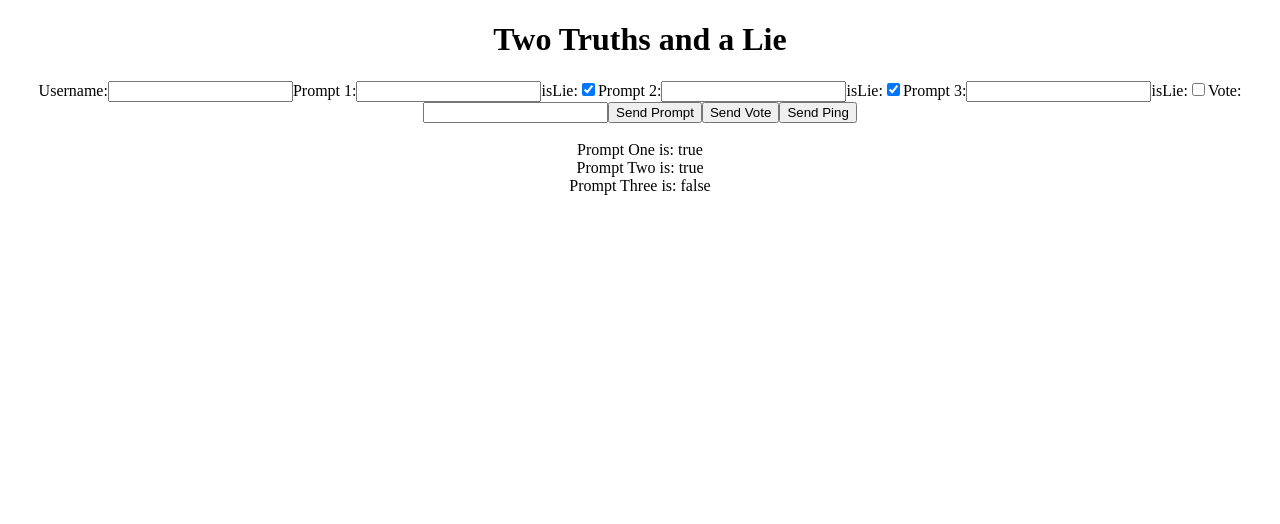
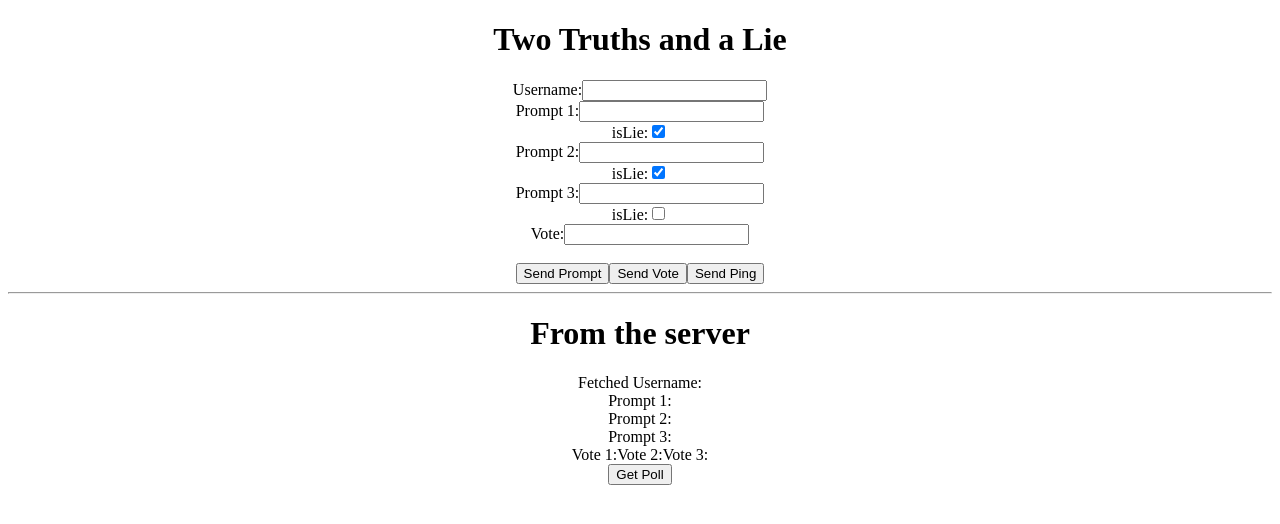
Before and after one commit to austindflatt/two-truth-and-a-lie, a React (Create React App) app: page / in a window 1280 px wide. Shown: the top 524 px of the page. Built offline with nearby package versions, Linux system fonts and the light colour scheme.

Commit message:
finished hw

```diff
--- a/src/App.js
+++ b/src/App.js
@@ -1,7 +1,7 @@
 import './App.css';
 import React, { Component } from 'react'
 
-const serverURL = "http://cab2-108-53-232-66.ngrok.io";
+const serverURL = "http://ce44-108-53-232-66.ngrok.io";
 
 const mapPrompt = (prompt) => {
   console.log(prompt)
@@ -37,22 +37,42 @@ export class App extends Component {
     promptThree: {
       text: '',
       isLie: false
-    }
+    },
+    fetchedUsername: '',
+    fetchedPromptOne: {
+      prompt: '',
+      isLie: false
+    },
+    fetchedPromptTwo: {
+      prompt: '',
+      isLie: false
+    },
+    fetchedPromptThree: {
+      prompt: '',
+      isLie: false
+    },
+
+    fetchedVoteOne: '',
+    fetchedVoteTwo: '',
+    fetchedVoteThree: '',
   }
 
   handleUsernameChange = (event) => {
+    event.preventDefault();
     this.setState({
       username: event.target.value,
     })
   }
 
   handleVoteChange = (event) => {
+    event.preventDefault();
     this.setState({
       vote: event.target.value,
     })
   }
 
   handlePromptOneChange = (event) => {
+    event.preventDefault();
     this.setState({
       promptOne: {
         ...this.state.promptOne,
@@ -71,6 +91,7 @@ export class App extends Component {
   }
 
   handlePromptTwoChange = (event) => {
+    event.preventDefault();
     this.setState({
       promptTwo: {
         ...this.state.promptTwo,
@@ -89,6 +110,7 @@ export class App extends Component {
   }
 
   handlePromptThreeChange = (event) => {
+    event.preventDefault();
     this.setState({
       promptThree: {
         ...this.state.promptThree,
@@ -104,10 +126,6 @@ export class App extends Component {
         isLie: !this.state.promptThree.isLie
       }
     })
-  }
-
-  handleOnSubmit = (event) => {
-    event.preventDefault();
   }
 
   async pingDetails(username) {
@@ -165,6 +183,32 @@ export class App extends Component {
     return voteResponse;
   }
 
+  async promptPoll() {
+    const requestOptions = await fetch (`${serverURL}/prompt-poll`, {
+      method: 'GET',
+      headers: { 'Content-Type': 'application/json', "x-Trigger": "CORS", },
+    })
+    return requestOptions.text();
+  }
+
+  async getPollPrompt() {
+    const currentPoll = await this.promptPoll();
+    const parsedPoll = JSON.parse(currentPoll);
+    console.log('current poll', currentPoll)
+    console.log('parsed poll', parsedPoll)
+    this.setState({
+      fetchedUsername: parsedPoll.currentPrompt.userName,
+
+      fetchedPromptOne: parsedPoll.currentPrompt.prompts.promptOne,
+      fetchedPromptTwo: parsedPoll.currentPrompt.prompts.promptTwo,
+      fetchedPromptThree: parsedPoll.currentPrompt.prompts.promptThree,
+
+      fetchedVoteOne: parsedPoll.promptVotes[1],
+      fetchedVoteTwo: parsedPoll.promptVotes[2],
+      fetchedVoteThree: parsedPoll.promptVotes[3],
+    })
+  }
+
   showDetails = () => {
 		return (
 			<div>
@@ -186,7 +230,6 @@ export class App extends Component {
     return (
       <div className='App'>
         <h1>Two Truths and a Lie</h1>
-        <form onSubmit={this.handleOnSubmit}>
 					<label>Username:</label>
 					<input
 					name='newUsername'
@@ -194,6 +237,7 @@ export class App extends Component {
 					value={username}
 					onChange={this.handleUsernameChange}
 					/>
+          <br />
           <label>Prompt 1:</label>
 					<input
 					name='PromptOne'
@@ -201,12 +245,14 @@ export class App extends Component {
 					value={promptOne.text}
 					onChange={this.handlePromptOneChange}
 					/>
+          <br />
           <label>isLie:</label>
           <input
           type='checkbox'
 					checked={promptOne.isLie}
 					onChange={this.handlePromptOneBox}
 					/>
+          <br />
           <label>Prompt 2:</label>
 					<input
 					name='promptTwo'
@@ -214,12 +260,14 @@ export class App extends Component {
 					value={promptTwo.text}
 					onChange={this.handlePromptTwoChange}
 					/>
+          <br />
           <label>isLie:</label>
           <input
           type='checkbox'
 					checked={promptTwo.isLie}
 					onChange={this.handlePromptTwoBox}
 					/>
+          <br />
           <label>Prompt 3:</label>
 					<input
 					name='promptThree'
@@ -227,12 +275,14 @@ export class App extends Component {
 					value={promptThree.text}
 					onChange={this.handlePromptThreeChange}
 					/>
+          <br />
           <label>isLie:</label>
           <input
           type='checkbox'
 					checked={promptThree.isLie}
 					onChange={this.handlePromptThreeBox}
 					/>
+          <br />
           <label>Vote:</label>
 					<input
 					name='vote'
@@ -240,11 +290,37 @@ export class App extends Component {
 					value={vote}
 					onChange={this.handleVoteChange}
 					/>
+          <br /><br />
 					<button onClick={() => {this.promptSubmit(username, promptOne, promptTwo, promptThree)}}>Send Prompt</button>
           <button onClick={() => {this.voteSubmit(username, vote)}}>Send Vote</button>
           <button onClick={() => {this.pingDetails(username)}}>Send Ping</button>
-				</form>
-        {this.showDetails()}
+          {/* {this.showDetails()} */}
+          <hr></hr>
+          <h1>From the server</h1>
+          <div>
+            <label>Fetched Username:</label>
+            {this.state.fetchedUsername}
+            <br />
+            <label>Prompt 1:</label>
+            {this.state.fetchedPromptOne.prompt}
+            <br />
+            <label>Prompt 2:</label>
+            {this.state.fetchedPromptTwo.prompt}
+            <br />
+            <label>Prompt 3:</label>
+            {this.state.fetchedPromptThree.prompt}
+            <br />
+
+            <label>Vote 1:</label>
+            {this.state.fetchedVoteOne}
+
+            <label>Vote 2:</label>
+
+
+            <label>Vote 3:</label>
+
+          </div>
+          <button onClick={() => {this.getPollPrompt()}}>Get Poll</button>
       </div>
     )
   }
```
